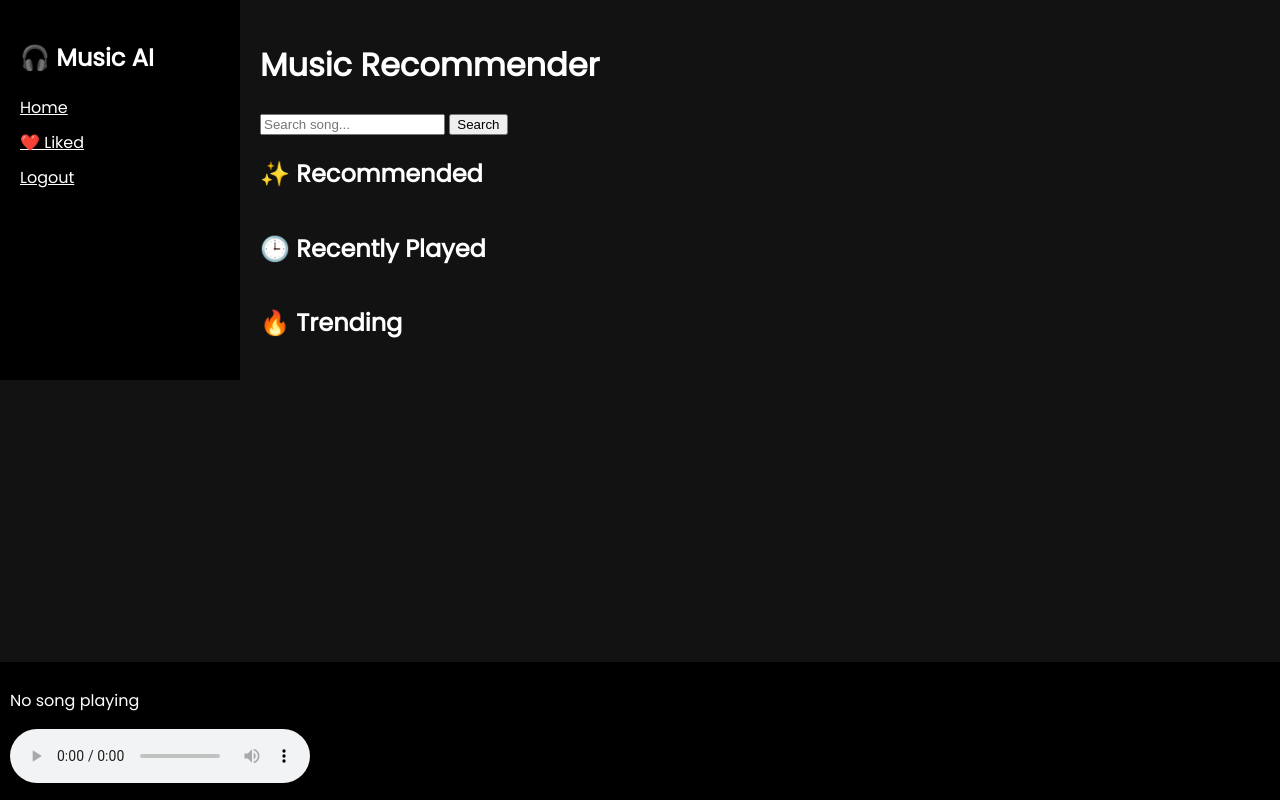
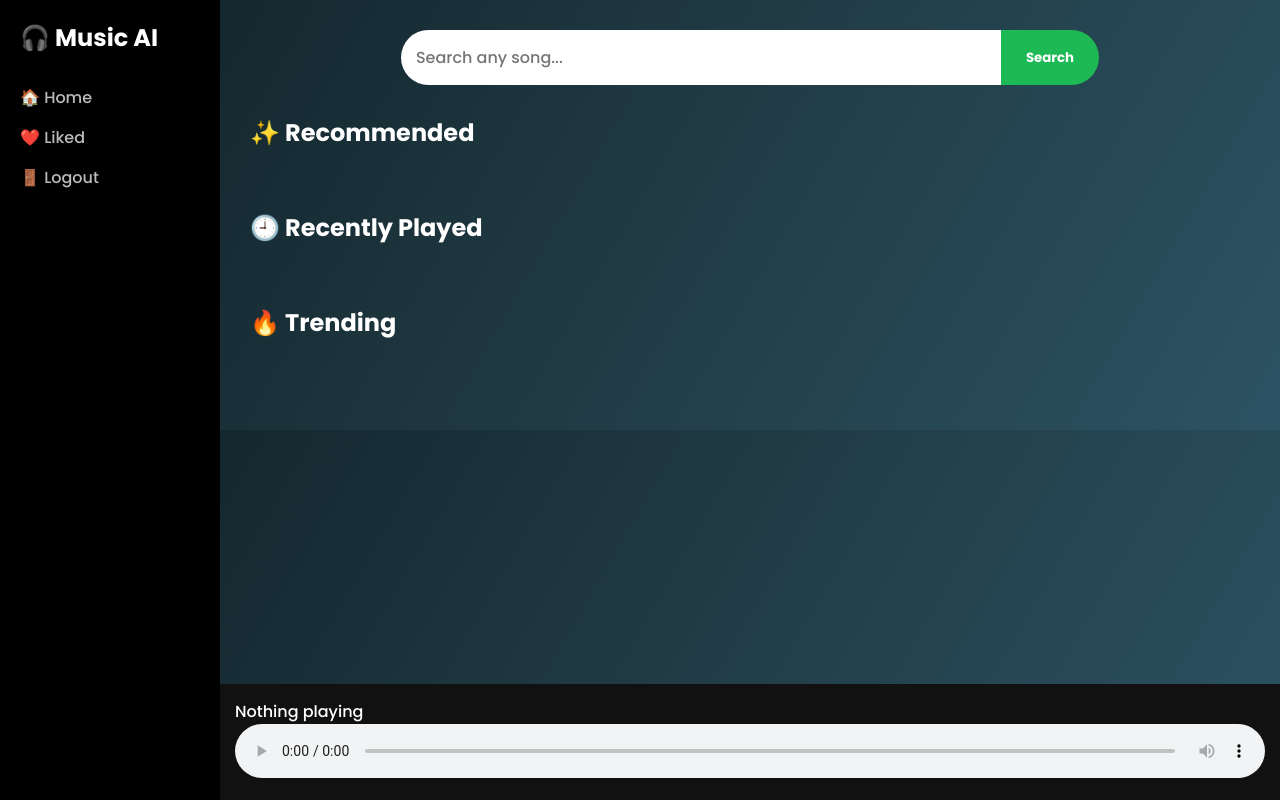
Before and after one commit to Swaliha-jamadar-070/Music-Recommender-System, a Flask app: page / in a window 1280 px wide. Run offline with Flask 3, Linux system fonts and the light colour scheme; the visitor is signed in with stand-in values (Sample User, id 1); data that the repository does not hold is empty; some libraries are stand-ins or nearby versions.

Commit message:
Update index.html

```diff
--- a/templates/index.html
+++ b/templates/index.html
@@ -1,70 +1,316 @@
 <!DOCTYPE html>
 <html>
 <head>
-<title>Music AI</title>
-<link rel="stylesheet" href="/static/style.css">
-<link href="https://fonts.googleapis.com/css2?family=Poppins&display=swap" rel="stylesheet">
+<title>Music AI 🎧</title>
+<link href="https://fonts.googleapis.com/css2?family=Poppins:wght@300;500;700&display=swap" rel="stylesheet">
+
+<style>
+*{
+    margin:0;
+    padding:0;
+    box-sizing:border-box;
+    font-family:Poppins;
+}
+
+body{
+    background:linear-gradient(120deg,#0f2027,#203a43,#2c5364);
+    color:white;
+    overflow-y:auto;
+}
+
+/* ===== LAYOUT ===== */
+.container{
+    display:flex;
+}
+
+/* ===== SIDEBAR ===== */
+.sidebar{
+    width:220px;
+    height:100vh;
+    background:#000;
+    padding:20px;
+    position:fixed;
+}
+
+.sidebar h2{
+    margin-bottom:30px;
+}
+
+.sidebar a{
+    display:block;
+    color:#bbb;
+    margin:15px 0;
+    text-decoration:none;
+    transition:0.3s;
+}
+
+.sidebar a:hover{
+    color:#1db954;
+}
+
+/* ===== CONTENT ===== */
+.content{
+    margin-left:220px;
+    padding:30px;
+    width:calc(100% - 220px);
+}
+
+/* ===== SEARCH BAR ===== */
+.search-box{
+    display:flex;
+    justify-content:center;
+    margin-bottom:30px;
+}
+
+.search-box input{
+    width:60%;
+    padding:15px;
+    border:none;
+    border-radius:30px 0 0 30px;
+    outline:none;
+    font-size:16px;
+}
+
+.search-box button{
+    padding:15px 25px;
+    border:none;
+    border-radius:0 30px 30px 0;
+    background:#1db954;
+    color:white;
+    cursor:pointer;
+    font-weight:bold;
+}
+
+/* ===== SECTION ===== */
+.section{
+    margin-bottom:40px;
+}
+
+/* ===== HORIZONTAL SCROLL ===== */
+.song-row{
+    display:flex;
+    gap:20px;
+    overflow-x:auto;
+    padding:10px 0;
+}
+
+.song-row::-webkit-scrollbar{
+    height:6px;
+}
+
+.song-row::-webkit-scrollbar-thumb{
+    background:#1db954;
+    border-radius:10px;
+}
+
+/* ===== CARD ===== */
+.card{
+    min-width:200px;
+    max-width:200px;
+    background:#1e1e1e;
+    padding:15px;
+    border-radius:15px;
+    transition:0.3s;
+    position:relative;
+}
+
+.card:hover{
+    transform:scale(1.05);
+    box-shadow:0 0 20px #1db954;
+}
+
+/* IMAGE FIX */
+.card img{
+    width:100%;
+    height:220px;
+    object-fit:cover;
+    border-radius:12px;
+}
+
+/* TEXT */
+.card h4{
+    margin:10px 0 5px;
+}
+
+.card p{
+    color:#aaa;
+    font-size:14px;
+}
+
+/* PLAY BUTTON (overlay style) */
+.play-btn{
+    position:absolute;
+    bottom:80px;
+    right:15px;
+    background:#1db954;
+    border:none;
+    border-radius:50%;
+    width:45px;
+    height:45px;
+    color:white;
+    font-size:16px;
+    display:none;
+    cursor:pointer;
+}
+
+.card:hover .play-btn{
+    display:block;
+}
+
+/* LIKE BUTTON */
+.like-btn{
+    margin-top:10px;
+    background:#333;
+    border:none;
+    padding:6px 10px;
+    border-radius:6px;
+    color:white;
+    cursor:pointer;
+}
+
+/* ===== PLAYER ===== */
+.player{
+    position:fixed;
+    bottom:0;
+    left:220px;
+    width:calc(100% - 220px);
+    background:#111;
+    padding:15px;
+}
+
+/* ===== HISTORY CARDS ===== */
+.history-card{
+    min-width:180px;
+    background:#222;
+    padding:10px;
+    border-radius:10px;
+}
+</style>
+
+<script>
+function playSong(btn){
+    let preview = btn.dataset.preview;
+    let name = btn.dataset.name;
+    let artist = btn.dataset.artist;
+
+    fetch('/track_play',{
+        method:'POST',
+        headers:{'Content-Type':'application/json'},
+        body:JSON.stringify({song:name})
+    });
+
+    let player = document.getElementById("audio");
+    let now = document.getElementById("now");
+
+    if(preview){
+        player.src = preview;
+        player.play();
+        now.innerText = "🎶 " + name + " - " + artist;
+    }else{
+        window.open(`https://youtube.com/results?search_query=${name} ${artist}`);
+    }
+}
+
+function likeSong(btn){
+    let name = btn.dataset.name;
+
+    fetch('/like',{
+        method:'POST',
+        headers:{'Content-Type':'application/json'},
+        body:JSON.stringify({song:name})
+    });
+
+    btn.innerText = "❤️ Saved";
+}
+</script>
 </head>
 
 <body>
 
+<div class="container">
+
+<!-- SIDEBAR -->
 <div class="sidebar">
     <h2>🎧 Music AI</h2>
-    <a href="/">Home</a>
+    <a href="/">🏠 Home</a>
     <a href="/liked">❤️ Liked</a>
-    <a href="/logout">Logout</a>
+    <a href="/logout">🚪 Logout</a>
 </div>
 
-<div class="main">
+<!-- CONTENT -->
+<div class="content">
 
-<h1>Music Recommender</h1>
-
-<form method="POST" class="search">
-    <input name="song" placeholder="Search song..." required>
+<!-- SEARCH -->
+<form method="POST" class="search-box">
+    <input name="song" placeholder="Search any song..." required>
     <button>Search</button>
 </form>
 
+<!-- RECOMMENDED -->
+<div class="section">
 <h2>✨ Recommended</h2>
-<div class="row">
-{% for s in recs %}
-<div class="card" onclick="play('{{s.name}}','{{s.preview}}','{{s.artist}}')">
-<img src="{{s.image}}">
-<h3>{{s.name}}</h3>
-<p>{{s.artist}}</p>
+
+<div class="song-row">
+{% for s in recommendations %}
+<div class="card">
+
+<img src="{{ s.image }}">
+
+<h4>{{ s.name }}</h4>
+<p>{{ s.artist }}</p>
+
+<button class="play-btn"
+onclick="playSong(this)"
+data-preview="{{ s.preview }}"
+data-name="{{ s.name }}"
+data-artist="{{ s.artist }}">
+▶
+</button>
+
+<button class="like-btn"
+onclick="likeSong(this)"
+data-name="{{ s.name }}">
+❤️ Like
+</button>
+
 </div>
 {% endfor %}
 </div>
+</div>
 
-<h2>🕒 Recently Played</h2>
-<div class="row">
+<!-- HISTORY -->
+<div class="section">
+<h2>🕘 Recently Played</h2>
+
+<div class="song-row">
 {% for h in history %}
-<div class="card" onclick="play('{{h.name}}','{{h.preview}}','{{h.artist}}')">
-<img src="{{h.image}}">
-<h3>{{h.name}}</h3>
-<p>{{h.artist}}</p>
+<div class="history-card">
+{{ h[0] }}<br>
+<span style="color:#aaa">{{ h[1] }}</span>
 </div>
 {% endfor %}
 </div>
+</div>
 
+<!-- TRENDING -->
+<div class="section">
 <h2>🔥 Trending</h2>
-<div class="row">
+
+<div class="song-row">
 {% for t in trending %}
-<div class="card" onclick="play('{{t.name}}','{{t.preview}}','{{t.artist}}')">
-<img src="{{t.image}}">
-<h3>{{t.name}}</h3>
-<p>{{t.artist}}</p>
+<div class="history-card">{{ t }}</div>
+{% endfor %}
 </div>
-{% endfor %}
 </div>
 
 </div>
-
-<div class="player">
-<p id="now">No song playing</p>
-<audio id="audio" controls></audio>
 </div>
 
-<script src="/static/script.js"></script>
+<!-- PLAYER -->
+<div class="player">
+<p id="now">Nothing playing</p>
+<audio id="audio" controls style="width:100%"></audio>
+</div>
 
 </body>
 </html>
```
